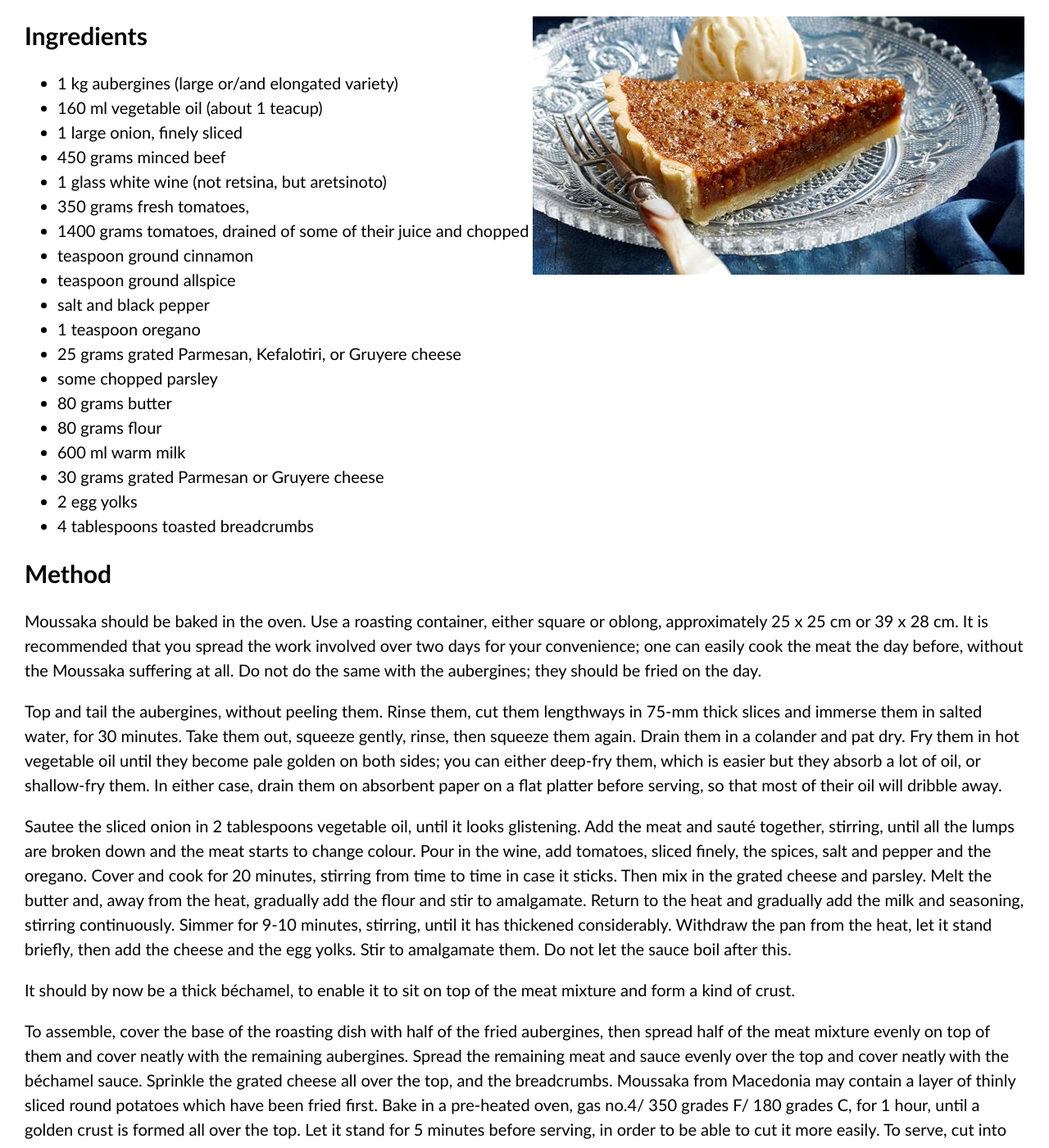
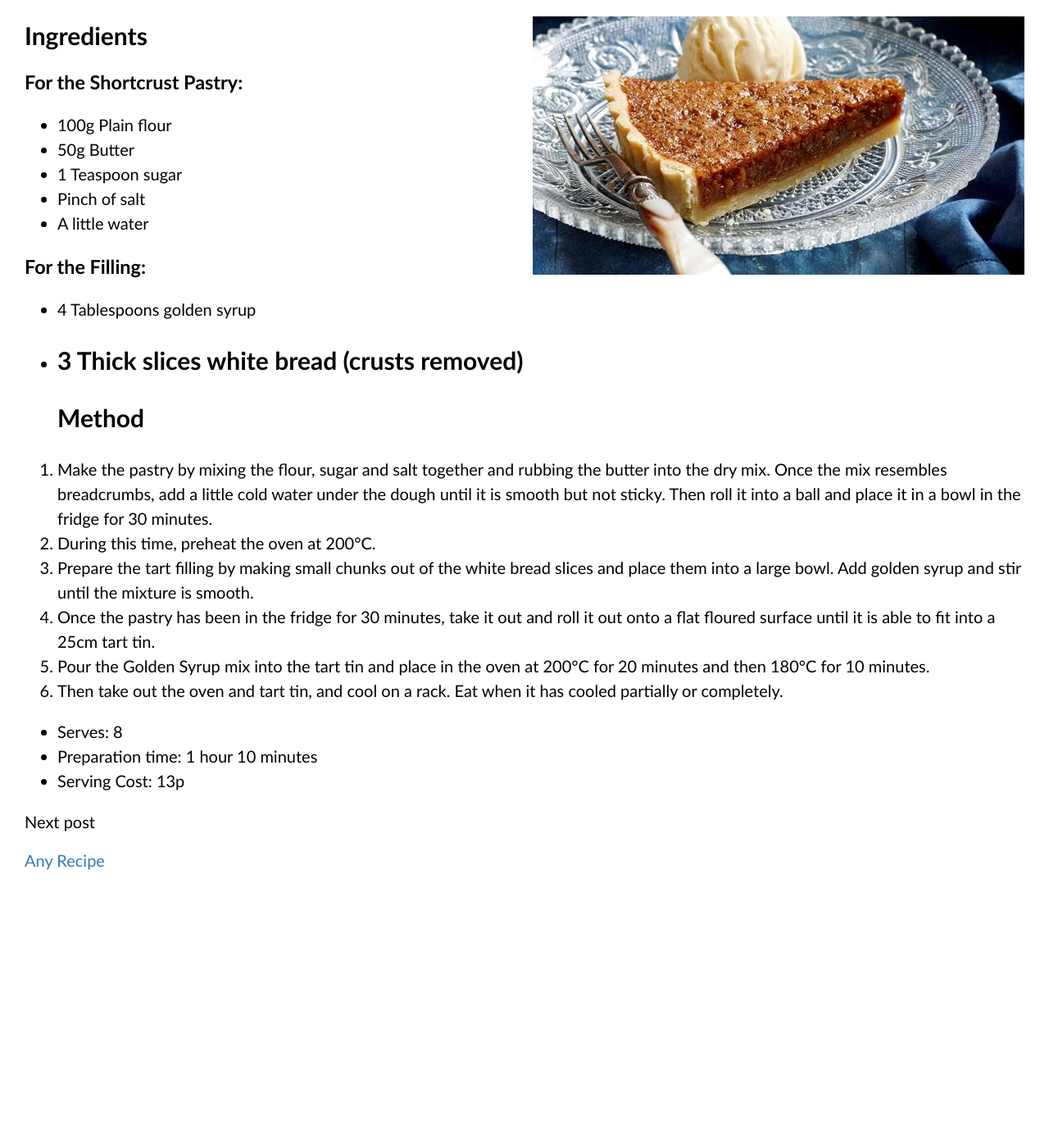
Before and after one commit to stressedtalk/stressedtalk.github.io, a Jekyll site: the page built from _recipes/recipe1.markdown, in a window 1280 px wide and 1400 px high, scrolled down 298 px. Shown: the whole window at 82% size. Built offline with Jekyll 4.4.1, drawn with Linux system fonts in a browser that asks for light colours; after the commit the page ends 1389 px from its top, so only the background shows below that; some of the changed text lies outside the part shown.

Commit message:
Recipe 1

```diff
--- a/_recipes/recipe1.markdown
+++ b/_recipes/recipe1.markdown
@@ -17,42 +17,29 @@ If you have a sweet tooth, then treacle tart is the one for you. The tart can be
 
 [![Treacle Tart and Ice Cream](/_uploads/Treacle Tart.jpg)](/_uploads/Treacle Tart.jpg)
 
-
 ## Ingredients
 
-- 1 kg aubergines (large or/and elongated variety)
-- 160 ml vegetable oil (about 1 teacup)
-- 1 large onion, finely sliced
-- 450 grams minced beef
-- 1 glass white wine (not retsina, but aretsinoto)
-- 350 grams fresh tomatoes,
-- 1400 grams tomatoes, drained of some of their juice and chopped
-- teaspoon ground cinnamon
-- teaspoon ground allspice
-- salt and black pepper
-- 1 teaspoon oregano
-- 25 grams grated Parmesan, Kefalotiri, or Gruyere cheese
-- some chopped parsley
-- 80 grams butter
-- 80 grams flour
-- 600 ml warm milk
-- 30 grams grated Parmesan or Gruyere cheese
-- 2 egg yolks
-- 4 tablespoons toasted breadcrumbs
+### For the Shortcrust Pastry:
+- 100g Plain flour
+- 50g Butter
+- 1 Teaspoon sugar
+- Pinch of salt
+- A little water
+
+### For the Filling:
+- 4 Tablespoons golden syrup
+- 3 Thick slices white bread (crusts removed)
+-
+## Method
+
+1. Make the pastry by mixing the flour, sugar and salt together and rubbing the butter into the dry mix. Once the mix resembles breadcrumbs, add a little cold water under the dough until it is  smooth but not sticky. Then roll it into a ball and place it in a bowl in the fridge for 30 minutes.
+2. During this time, preheat the oven at 200°C.
+3. Prepare the tart filling by making small chunks out of the white bread slices and place them into a large bowl. Add golden syrup and stir until the mixture is smooth.
+4. Once the pastry has been in the fridge for 30 minutes, take it out and roll it out onto a flat floured surface until it is able to fit into a 25cm tart tin.
+5. Pour the Golden Syrup mix into the tart tin and place in the oven at 200°C for 20 minutes and then 180°C for 10 minutes.
+6. Then take out the oven and tart tin, and cool on a rack. Eat when it has cooled partially or completely.
 
 
-## Method
-
-Moussaka should be baked in the oven. Use a roasting container, either square or oblong, approximately 25 x 25 cm or 39 x 28 cm. It is recommended that you spread the work involved over two days for your convenience; one can easily cook the meat the day before, without the Moussaka suffering at all. Do not do the same with the aubergines; they should be fried on the day.
-
-Top and tail the aubergines, without peeling them. Rinse them, cut them lengthways in 75-mm thick slices and immerse them in salted water, for 30 minutes. Take them out, squeeze gently, rinse, then squeeze them again. Drain them in a colander and pat dry. Fry them in hot vegetable oil until they become pale golden on both sides; you can either deep-fry them, which is easier but they absorb a lot of oil, or shallow-fry them. In either case, drain them on absorbent paper on a flat platter before serving, so that most of their oil will dribble away.
-
-Sautee the sliced onion in 2 tablespoons vegetable oil, until it looks glistening. Add the meat and sauté together, stirring, until all the lumps are broken down and the meat starts to change colour. Pour in the wine, add tomatoes, sliced finely, the spices, salt and pepper and the oregano. Cover and cook for 20 minutes, stirring from time to time in case it sticks. Then mix in the grated cheese and parsley.
-Melt the butter and, away from the heat, gradually add the flour and stir to amalgamate. Return to the heat and gradually add the milk and seasoning, stirring continuously. Simmer for 9-10 minutes, stirring, until it has thickened considerably. Withdraw the pan from the heat, let it stand briefly, then add the cheese and the egg yolks. Stir to amalgamate them. Do not let the sauce boil after this.
-
-It should by now be a thick béchamel, to enable it to sit on top of the meat mixture and form a kind of crust.
-
-To assemble, cover the base of the roasting dish with half of the fried aubergines, then spread half of the meat mixture evenly on top of them and cover neatly with the remaining aubergines. Spread the remaining meat and sauce evenly over the top and cover neatly with the béchamel sauce. Sprinkle the grated cheese all over the top, and the breadcrumbs. Moussaka from Macedonia may contain a layer of thinly sliced round potatoes which have been fried first. Bake in a pre-heated oven, gas no.4/ 350 grades F/ 180 grades C, for 1 hour, until a golden crust is formed all over the top. Let it stand for 5 minutes before serving, in order to be able to cut it more easily. To serve, cut into square or oblong-shaped pieces, about 8 cm thick. It should be quite dry by then and the pieces should ideally stay intact.
-
-- Serves: 6
-- Preparation time: 1 hour
+- Serves: 8
+- Preparation time: 1 hour 10 minutes
+- Serving Cost: 13p
```
